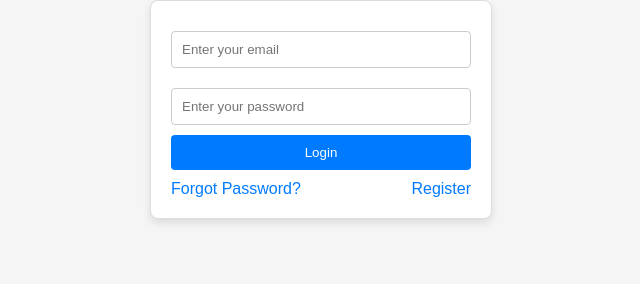
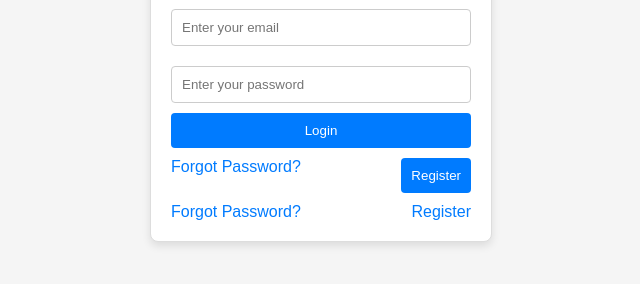
Before and after one commit to snuras/roy_rpo, a plain HTML site: page index.html in a window 1280 px wide. Shown: the part 330-614 px from the top of the page, without its empty margins (319-959 px from the left). Drawn offline with Linux system fonts and the light colour scheme.

Commit message:
Update index.html

```diff
--- a/index.html
+++ b/index.html
@@ -15,6 +15,10 @@
             <button onclick="handleLogin()">Login</button>
             <div class="login-links">
                 <a href="#">Forgot Password?</a>
+                <button onclick="redirectToRegister()">Register</button>
+            </div>
+<div class="login-links">
+                <a href="#">Forgot Password?</a>
                 <a href="#">Register</a>
             </div>
         </div>
```
